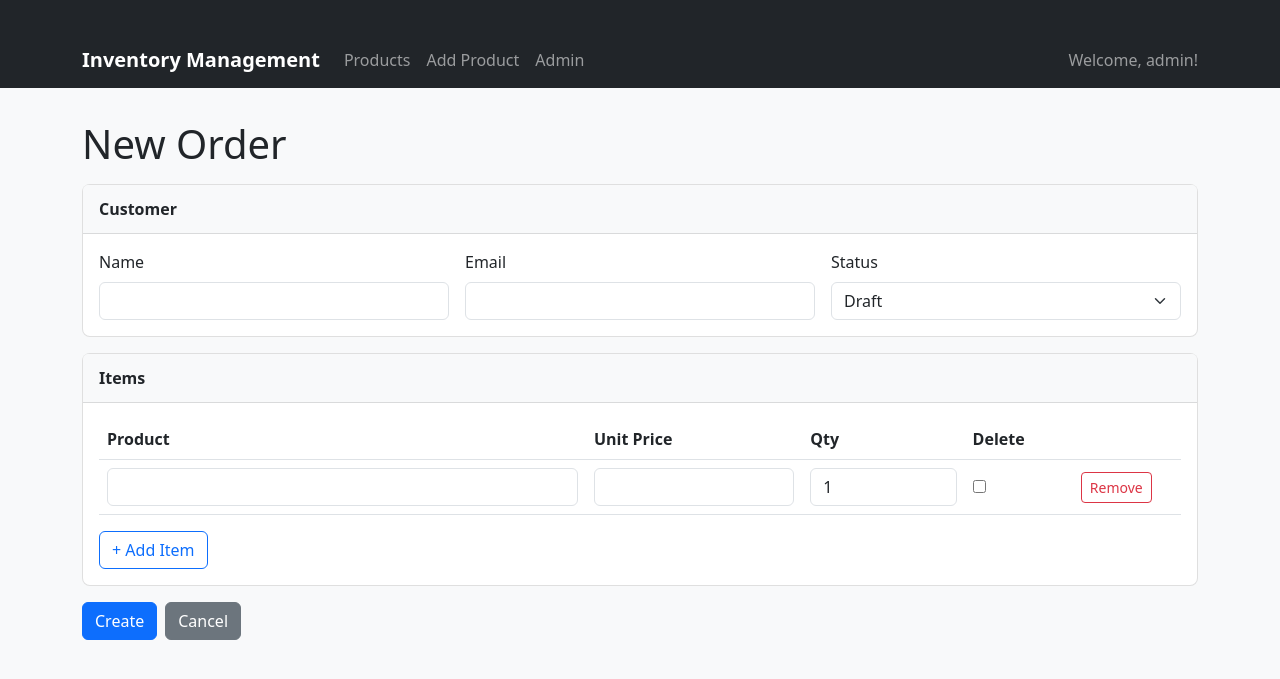
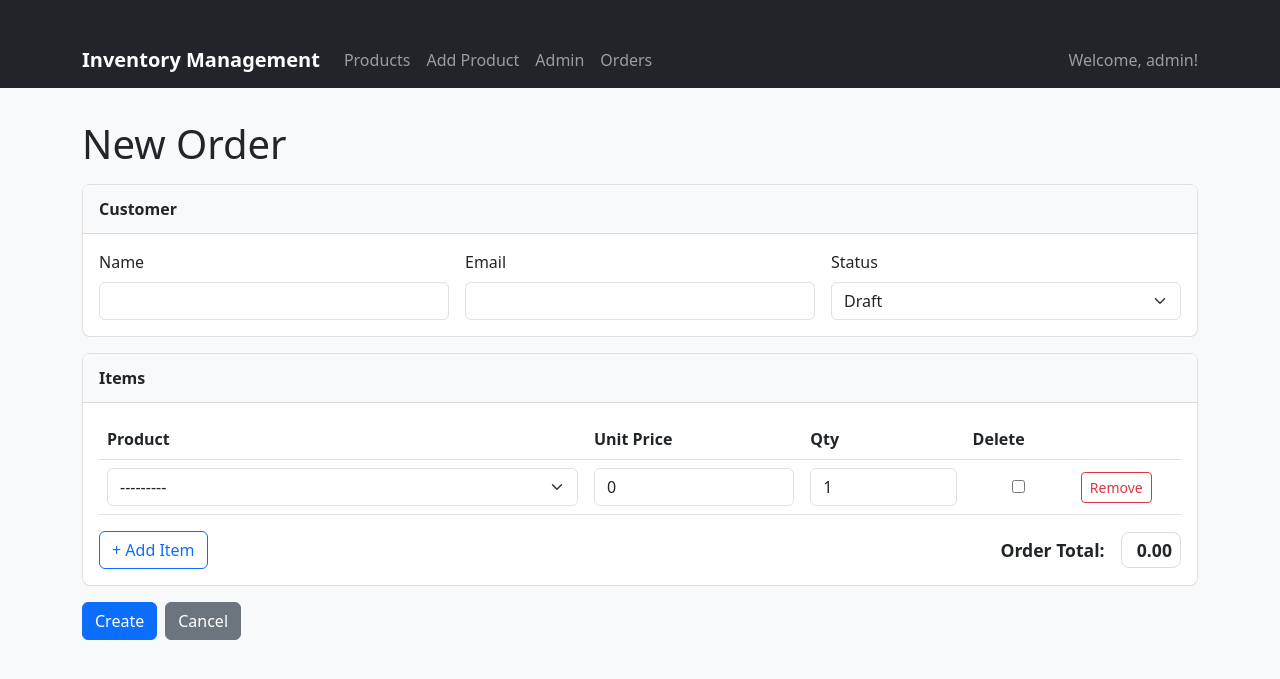
Before and after one commit to Bhulkuveer3024/Inventory-management, a Django app: page /orders/new/ in a window 1280 px wide. Shown: the top 679 px of the page. Run offline with Django 5.2, Linux system fonts and the light colour scheme; a user stored in the database is signed in; data comes from the database, SQL or seed files in the repository; both versions use the stored data as it was after the commit.

Commit message:
feat: link orders and inventory, live totals, done by me and Veer

```diff
--- a/mainapp/inventory/templates/inventory/base.html
+++ b/mainapp/inventory/templates/inventory/base.html
@@ -1,11 +1,14 @@
 <!DOCTYPE html>
 <html lang="en">
   <head>
-    <meta charset="UTF-8">
-    <meta name="viewport" content="width=device-width, initial-scale=1.0">
+    <meta charset="UTF-8" />
+    <meta name="viewport" content="width=device-width, initial-scale=1.0" />
     <title>{% block title %}Inventory Management{% endblock %}</title>
     <!-- Bootstrap CSS -->
-    <link href="https://cdn.jsdelivr.net/npm/bootstrap@5.3.0/dist/css/bootstrap.min.css" rel="stylesheet">
+    <link
+      href="https://cdn.jsdelivr.net/npm/bootstrap@5.3.0/dist/css/bootstrap.min.css"
+      rel="stylesheet"
+    />
     <style>
       body {
         background-color: #f8f9fa;
@@ -22,20 +25,34 @@
     <!-- Navigation -->
     <nav class="navbar navbar-expand-lg navbar-dark bg-dark">
       <div class="container">
-            <a class="navbar-brand" href="{% url 'inventory:product_list' %}">Inventory Management</a>
-            <button class="navbar-toggler" type="button" data-bs-toggle="collapse" data-bs-target="#navbarNav">
+        <a class="navbar-brand" href="{% url 'inventory:product_list' %}"
+          >Inventory Management</a
+        >
+        <button
+          class="navbar-toggler"
+          type="button"
+          data-bs-toggle="collapse"
+          data-bs-target="#navbarNav"
+        >
           <span class="navbar-toggler-icon"></span>
         </button>
         <div class="collapse navbar-collapse" id="navbarNav">
           <ul class="navbar-nav me-auto">
             <li class="nav-item">
-                        <a class="nav-link" href="{% url 'inventory:product_list' %}">Products</a>
+              <a class="nav-link" href="{% url 'inventory:product_list' %}"
+                >Products</a
+              >
             </li>
             <li class="nav-item">
-                        <a class="nav-link" href="{% url 'inventory:product_create' %}">Add Product</a>
+              <a class="nav-link" href="{% url 'inventory:product_create' %}"
+                >Add Product</a
+              >
             </li>
             <li class="nav-item">
               <a class="nav-link" href="/admin/">Admin</a>
+            </li>
+            <li class="nav-item">
+              <a class="nav-link" href="{% url 'orders:list' %}">Orders</a>
             </li>
           </ul>
           <ul class="navbar-nav">
@@ -56,17 +73,19 @@
 
     <!-- Main Content -->
     <div class="container">
-        {% if messages %}
-            {% for message in messages %}
-                <div class="alert alert-{{ message.tags }} alert-dismissible fade show" role="alert">
+      {% if messages %} {% for message in messages %}
+      <div
+        class="alert alert-{{ message.tags }} alert-dismissible fade show"
+        role="alert"
+      >
         {{ message }}
-                    <button type="button" class="btn-close" data-bs-dismiss="alert"></button>
+        <button
+          type="button"
+          class="btn-close"
+          data-bs-dismiss="alert"
+        ></button>
       </div>
-            {% endfor %}
-        {% endif %}
-
-        {% block content %}
-        {% endblock %}
+      {% endfor %} {% endif %} {% block content %} {% endblock %}
     </div>
 
     <!-- Bootstrap JS -->
--- a/mainapp/orders/admin.py
+++ b/mainapp/orders/admin.py
@@ -11,7 +11,7 @@ class OrderItemInline(admin.TabularInline):
 
 @admin.register(Order)
 class OrderAdmin(admin.ModelAdmin):
-    list_display = ("id", "customer_name", "status", "created_at", "updated_at")
+    list_display = ("id", "customer_name", "status", "created_at", "updated_at", "total")
     list_filter = ("status", "created_at")
     search_fields = ("customer_name", "customer_email")
     inlines = [OrderItemInline]
--- a/mainapp/orders/forms.py
+++ b/mainapp/orders/forms.py
@@ -1,7 +1,8 @@
-# What this does: Defines simple forms and a formset (multiple items) for Orders.
+# orders/forms.py
 from django import forms
 from django.forms import inlineformset_factory
 from .models import Order, OrderItem
+from inventory.models import Product
 
 class OrderForm(forms.ModelForm):
     class Meta:
@@ -14,19 +15,32 @@ class OrderForm(forms.ModelForm):
         }
 
 class OrderItemForm(forms.ModelForm):
+    # product not required so old rows without a product can still save
+    product = forms.ModelChoiceField(
+        queryset=Product.objects.filter(is_active=True).order_by("name"),
+        required=False,
+        widget=forms.Select(attrs={"class": "form-select"})
+    )
+
+    def __init__(self, *args, **kwargs):
+        super().__init__(*args, **kwargs)
+        inst = self.instance
+        # Prefill price from product for existing rows that have no price yet
+        if inst and inst.pk and (not inst.unit_price or float(inst.unit_price) == 0) and inst.product_id:
+            self.fields["unit_price"].initial = inst.product.price
+
     class Meta:
         model = OrderItem
-        fields = ["product_name", "unit_price", "quantity"]
+        fields = ["product", "unit_price", "quantity"]
         widgets = {
-            "product_name": forms.TextInput(attrs={"class": "form-control"}),
             "unit_price": forms.NumberInput(attrs={"class": "form-control", "step": "0.01", "min": "0"}),
             "quantity": forms.NumberInput(attrs={"class": "form-control", "min": "1"}),
         }
 
-# Inline formset to edit Order + its OrderItems together
 OrderItemFormSet = inlineformset_factory(
     Order, OrderItem,
     form=OrderItemForm,
-    fields=["product_name", "unit_price", "quantity"],
-    extra=1, can_delete=True
+    fields=["product", "unit_price", "quantity"],
+    extra=1,
+    can_delete=True
 )
--- a/mainapp/orders/views.py
+++ b/mainapp/orders/views.py
@@ -1,17 +1,19 @@
-# What this does: List/Detail/Create/Update/Delete for orders with inline items.
+# orders/views.py (only showing full file for clarity)
 from django.shortcuts import render, redirect, get_object_or_404
+from django.contrib import messages
+from django.contrib.auth.decorators import login_required
+from django.core.exceptions import ValidationError
+from django.db import transaction
 from django.db.models import Prefetch
-from django.contrib import messages
+
 from .models import Order, OrderItem
 from .forms import OrderForm, OrderItemFormSet
-
+from inventory.models import Product
+from collections import Counter
+from inventory.models import Product
+@login_required
 def order_list(request):
-    # Prefetch items so totals are fast
-    orders = Order.objects.prefetch_related(
-        Prefetch("items", queryset=OrderItem.objects.all())
-    ).order_by("-id")
-
-    # Simple “dashboard” summary
+    orders = Order.objects.prefetch_related(Prefetch("items", queryset=OrderItem.objects.all())).order_by("-id")
     counts = {
         "total": orders.count(),
         "draft": orders.filter(status="DRAFT").count(),
@@ -20,53 +22,159 @@ def order_list(request):
         "fulfilled": orders.filter(status="FULFILLED").count(),
         "cancelled": orders.filter(status="CANCELLED").count(),
     }
-    # Total revenue (sum of subtotals) in Python (simple & clear)
     revenue = 0
     for o in orders:
         revenue += sum(it.unit_price * it.quantity for it in o.items.all())
+    return render(request, "orders/order_list.html", {"orders": orders, "counts": counts, "revenue": revenue})
 
-    return render(request, "orders/order_list.html", {
-        "orders": orders,
-        "counts": counts,
-        "revenue": revenue,
-    })
-
+@login_required
 def order_detail(request, pk):
-    order = get_object_or_404(
-        Order.objects.prefetch_related("items"), pk=pk
-    )
+    order = get_object_or_404(Order.objects.prefetch_related("items"), pk=pk)
     return render(request, "orders/order_detail.html", {"order": order})
 
+@login_required
 def order_create(request):
     order = Order()
     if request.method == "POST":
         form = OrderForm(request.POST, instance=order)
         formset = OrderItemFormSet(request.POST, instance=order, prefix="items")
         if form.is_valid() and formset.is_valid():
-            form.save()
-            formset.save()
-            messages.success(request, "Order created.")
-            return redirect("orders:detail", pk=order.pk)
+            try:
+                with transaction.atomic():
+                    form.save()
+                    formset.save()
+                    if order.status == "PAID":
+                        _apply_stock_delta(order, deduct=True)
+                messages.success(request, "Order created.")
+                return redirect("orders:detail", pk=order.pk)
+            except ValidationError as e:
+                messages.error(request, f"{e}")
+        else:
+            messages.error(request, "Please fix the form errors below.")
+            # DEBUG (optional): print(form.errors, formset.errors)
     else:
         form = OrderForm(instance=order)
         formset = OrderItemFormSet(instance=order, prefix="items")
-    return render(request, "orders/order_form.html", {"form": form, "formset": formset, "is_create": True})
+    return render(
+        request,
+        "orders/order_form.html",
+        {"form": form, "formset": formset, "is_create": True, "products": Product.objects.filter(is_active=True)}
+    )
 
+@login_required
 def order_update(request, pk):
+    """
+    Edit an order. Adjust stock if:
+    - status changes to PAID (deduct all)
+    - status changes from PAID to DRAFT/CANCELLED (return all)
+    - status stays PAID but items/quantities changed (apply deltas)
+    """
     order = get_object_or_404(Order, pk=pk)
+    old_status = order.status
+
+    # snapshot old items by product BEFORE saving, only needed if was PAID
+    old_counts = _snapshot_counts(order) if old_status == "PAID" else Counter()
+
     if request.method == "POST":
         form = OrderForm(request.POST, instance=order)
         formset = OrderItemFormSet(request.POST, instance=order, prefix="items")
         if form.is_valid() and formset.is_valid():
-            form.save()
-            formset.save()
-            messages.success(request, "Order updated.")
-            return redirect("orders:detail", pk=order.pk)
+            try:
+                with transaction.atomic():
+                    form.save()
+                    formset.save()
+
+                    # If status changed, use full adjustments
+                    if old_status != order.status:
+                        if order.status == "PAID" and old_status != "PAID":
+                            _apply_stock_delta(order, deduct=True)          # deduct everything (new)
+                        elif old_status == "PAID" and order.status in ("CANCELLED", "DRAFT"):
+                            _apply_stock_delta(order, deduct=False)         # return everything (old)
+                    else:
+                        # Status unchanged
+                        if order.status == "PAID":
+                            # Compute deltas between old and new items
+                            new_counts = _snapshot_counts(order)
+                            deltas = _compute_deltas(old_counts, new_counts)
+                            if deltas:
+                                _apply_stock_delta_partial(deltas)          # +/- only the difference
+
+                messages.success(request, "Order updated.")
+                return redirect("orders:detail", pk=order.pk)
+            except ValidationError as e:
+                messages.error(request, f"{e}")
+        else:
+            messages.error(request, "Please fix the form errors below.")
     else:
         form = OrderForm(instance=order)
         formset = OrderItemFormSet(instance=order, prefix="items")
-    return render(request, "orders/order_form.html", {"form": form, "formset": formset, "is_create": False, "order": order})
 
+    return render(
+        request,
+        "orders/order_form.html",
+        {
+            "form": form,
+            "formset": formset,
+            "is_create": False,
+            "order": order,
+            "products": Product.objects.filter(is_active=True),
+        },
+    )
+def _snapshot_counts(order):
+    """
+    Return a Counter mapping product_id -> total qty in this order.
+    Only includes items that have a product.
+    """
+    counts = Counter()
+    for it in order.items.all():
+        if it.product_id:
+            counts[it.product_id] += it.quantity
+    return counts
+
+def _compute_deltas(old_counts, new_counts):
+    """
+    Return {product_id: delta_qty}, where +delta means deduct, -delta means add back.
+    """
+    all_ids = set(old_counts) | set(new_counts)
+    deltas = {}
+    for pid in all_ids:
+        delta = new_counts.get(pid, 0) - old_counts.get(pid, 0)
+        if delta != 0:
+            deltas[pid] = delta
+    return deltas
+
+def _apply_stock_delta_partial(deltas):
+    """
+    Apply per-product deltas:
+      +N => deduct N from stock
+      -N => add N back to stock
+    Validates availability before deducting.
+    """
+    if not deltas:
+        return
+    pids = [pid for pid in deltas.keys() if pid]
+    products = {p.id: p for p in Product.objects.select_for_update().filter(id__in=pids)}
+
+    # Validate availability for deductions first
+    for pid, delta in deltas.items():
+        if delta > 0:
+            p = products[pid]
+            if p.quantity < delta:
+                raise ValidationError(f"Not enough stock for {p.name}.")
+
+    # Apply
+    for pid, delta in deltas.items():
+        p = products[pid]
+        if delta > 0:
+            p.quantity -= delta
+        else:
+            p.quantity += (-delta)
+        p.save(update_fields=["quantity"])
+
+
+
+
+@login_required
 def order_delete(request, pk):
     order = get_object_or_404(Order, pk=pk)
     if request.method == "POST":
@@ -74,3 +182,17 @@ def order_delete(request, pk):
         messages.success(request, "Order deleted.")
         return redirect("orders:list")
     return render(request, "orders/order_confirm_delete.html", {"order": order})
+
+def _apply_stock_delta(order: Order, deduct: bool):
+    items = order.items.select_related("product")
+    for it in items:
+        if not it.product:
+            raise ValidationError("All items must be linked to a Product to change stock.")
+    if deduct:
+        for it in items:
+            if it.product.quantity < it.quantity:
+                raise ValidationError(f"Not enough stock for {it.product.name}.")
+    for it in items:
+        p = it.product
+        p.quantity = p.quantity - it.quantity if deduct else p.quantity + it.quantity
+        p.save(update_fields=["quantity"])
--- a/mainapp/templates/orders/order_detail.html
+++ b/mainapp/templates/orders/order_detail.html
@@ -77,7 +77,7 @@
       <tbody>
         {% for it in order.items.all %}
         <tr>
-          <td>{{ it.product_name }}</td>
+          <td>{{ it.product }}</td>
           <td>${{ it.unit_price }}</td>
           <td>{{ it.quantity }}</td>
           <td>${{ it.subtotal }}</td>
--- a/mainapp/templates/orders/order_form.html
+++ b/mainapp/templates/orders/order_form.html
@@ -7,12 +7,22 @@
   .card-header { padding: .75rem 1rem; border-bottom: 1px solid rgba(0,0,0,.125); background: #f8f9fa; font-weight: 600; }
   .card-body { padding: 1rem; }
   .remove-btn { white-space: nowrap; }
+  .totals { display:flex; gap:1rem; align-items:center; font-weight:700; font-size:1.1rem; }
+  .totals .value { padding:.25rem .5rem; border:1px solid #ddd; border-radius:.5rem; background:#fff; min-width:6ch; text-align:right; }
+  .errorlist { color:#b00020; margin:.25rem 0 0; list-style:none; padding:0; font-size:.9rem; }
 </style>
 
 <h1 class="mb-3">{% if is_create %}New Order{% else %}Edit Order #{{ order.id }}{% endif %}</h1>
 
 <form method="post" novalidate>
   {% csrf_token %}
+
+  {% if form.non_field_errors %}
+    <ul class="errorlist">{% for e in form.non_field_errors %}<li>{{ e }}</li>{% endfor %}</ul>
+  {% endif %}
+  {% if formset.non_form_errors %}
+    <ul class="errorlist">{% for e in formset.non_form_errors %}<li>{{ e }}</li>{% endfor %}</ul>
+  {% endif %}
 
   <div class="card mb-3">
     <div class="card-header">Customer</div>
@@ -21,17 +31,17 @@
         <div class="col-md-4">
           <label class="form-label">Name</label>
           {{ form.customer_name }}
-          {% for e in form.customer_name.errors %}<div class="text-danger small">{{ e }}</div>{% endfor %}
+          {% if form.customer_name.errors %}<ul class="errorlist">{% for e in form.customer_name.errors %}<li>{{ e }}</li>{% endfor %}</ul>{% endif %}
         </div>
         <div class="col-md-4">
           <label class="form-label">Email</label>
           {{ form.customer_email }}
-          {% for e in form.customer_email.errors %}<div class="text-danger small">{{ e }}</div>{% endfor %}
+          {% if form.customer_email.errors %}<ul class="errorlist">{% for e in form.customer_email.errors %}<li>{{ e }}</li>{% endfor %}</ul>{% endif %}
         </div>
         <div class="col-md-4">
           <label class="form-label">Status</label>
           {{ form.status }}
-          {% for e in form.status.errors %}<div class="text-danger small">{{ e }}</div>{% endfor %}
+          {% if form.status.errors %}<ul class="errorlist">{% for e in form.status.errors %}<li>{{ e }}</li>{% endfor %}</ul>{% endif %}
         </div>
       </div>
     </div>
@@ -54,10 +64,21 @@
         <tbody id="items-table-body">
           {% for f in formset.forms %}
           <tr class="item-row">
-            <td>{{ f.product_name }}</td>
-            <td>{{ f.unit_price }}</td>
-            <td>{{ f.quantity }}</td>
-            <td>{{ f.DELETE }}</td>
+            <td>
+              {# IMPORTANT: include hidden id so Django knows existing rows #}
+              {% for hidden in f.hidden_fields %}{{ hidden }}{% endfor %}
+              {{ f.product }}
+              {% if f.product.errors %}<ul class="errorlist">{% for e in f.product.errors %}<li>{{ e }}</li>{% endfor %}</ul>{% endif %}
+            </td>
+            <td>
+              {{ f.unit_price }}
+              {% if f.unit_price.errors %}<ul class="errorlist">{% for e in f.unit_price.errors %}<li>{{ e }}</li>{% endfor %}</ul>{% endif %}
+            </td>
+            <td>
+              {{ f.quantity }}
+              {% if f.quantity.errors %}<ul class="errorlist">{% for e in f.quantity.errors %}<li>{{ e }}</li>{% endfor %}</ul>{% endif %}
+            </td>
+            <td class="text-center">{{ f.DELETE }}</td>
             <td><button type="button" class="btn btn-sm btn-outline-danger remove-btn" onclick="removeRow(this)">Remove</button></td>
           </tr>
           {% endfor %}
@@ -66,15 +87,24 @@
 
       <template id="empty-row">
         <tr class="item-row">
-          <td>__PRODUCT__</td>
+          <td>
+            __HIDDENS__
+            __PRODUCT__
+          </td>
           <td>__PRICE__</td>
           <td>__QTY__</td>
-          <td>__DEL__</td>
+          <td class="text-center">__DEL__</td>
           <td><button type="button" class="btn btn-sm btn-outline-danger remove-btn" onclick="removeRow(this)">Remove</button></td>
         </tr>
       </template>
 
-      <button type="button" class="btn btn-outline-primary" id="add-item-btn">+ Add Item</button>
+      <div class="d-flex justify-content-between align-items-center">
+        <button type="button" class="btn btn-outline-primary" id="add-item-btn">+ Add Item</button>
+        <div class="totals">
+          <span>Order Total:</span>
+          <span class="value" id="order-total">0.00</span>
+        </div>
+      </div>
     </div>
   </div>
 
@@ -85,56 +115,97 @@
 </form>
 
 <script>
-  // Tiny JS to clone the empty_form and append a row (no external files).
+  // Build a simple {productId: price} map for auto-fill
+  const PRICE_MAP = {
+    {% for p in products %}
+      "{{ p.id }}": "{{ p.price }}",
+    {% endfor %}
+  };
+
   (function() {
+    const tbody = document.getElementById('items-table-body');
+    const totalEl = document.getElementById('order-total');
     const totalForms = document.getElementById('id_items-TOTAL_FORMS');
     const addBtn = document.getElementById('add-item-btn');
-    const tbody = document.getElementById('items-table-body');
 
-    // Build a prototype row from empty_form HTML
     const emptyPrefix = '__prefix__';
-    const emptyHTML = `
-      {{ formset.empty_form.product_name.as_widget|escapejs }}
-      {{ formset.empty_form.unit_price.as_widget|escapejs }}
-      {{ formset.empty_form.quantity.as_widget|escapejs }}
-      {{ formset.empty_form.DELETE.as_widget|escapejs }}
-    `.trim().split('\n');
+    const widgets = {
+      hiddens: `{{ formset.empty_form.id.as_widget|escapejs }}`,
+      product: `{{ formset.empty_form.product.as_widget|escapejs }}`,
+      price:   `{{ formset.empty_form.unit_price.as_widget|escapejs }}`,
+      qty:     `{{ formset.empty_form.quantity.as_widget|escapejs }}`,
+      del:     `{{ formset.empty_form.DELETE.as_widget|escapejs }}`
+    };
+
+    function computeTotal() {
+      let sum = 0;
+      tbody.querySelectorAll('tr.item-row').forEach(row => {
+        const del = row.querySelector('input[type=checkbox][name$="-DELETE"]');
+        if (del && del.checked) return;
+        const priceInput = row.querySelector('input[name$="-unit_price"]');
+        const qtyInput = row.querySelector('input[name$="-quantity"]');
+        const price = parseFloat(priceInput?.value || '0');
+        const qty = parseFloat(qtyInput?.value || '0');
+        if (!isNaN(price) && !isNaN(qty)) sum += price * qty;
+      });
+      totalEl.textContent = sum.toFixed(2);
+    }
 
     function newRow(index) {
-      const product = emptyHTML[0].replaceAll(emptyPrefix, index);
-      const price = emptyHTML[1].replaceAll(emptyPrefix, index);
-      const qty = emptyHTML[2].replaceAll(emptyPrefix, index);
-      const del = emptyHTML[3].replaceAll(emptyPrefix, index);
-
       let row = document.getElementById('empty-row').content.firstElementChild.cloneNode(true);
       row.innerHTML = row.innerHTML
-        .replace('__PRODUCT__', product)
-        .replace('__PRICE__', price)
-        .replace('__QTY__', qty)
-        .replace('__DEL__', del);
+        .replace('__HIDDENS__', widgets.hiddens.replaceAll(emptyPrefix, index))
+        .replace('__PRODUCT__', widgets.product.replaceAll(emptyPrefix, index))
+        .replace('__PRICE__',   widgets.price.replaceAll(emptyPrefix, index))
+        .replace('__QTY__',     widgets.qty.replaceAll(emptyPrefix, index))
+        .replace('__DEL__',     widgets.del.replaceAll(emptyPrefix, index));
       return row;
     }
 
     addBtn?.addEventListener('click', function() {
       const idx = parseInt(totalForms.value, 10);
       tbody.appendChild(newRow(idx));
-      totalForms.value = idx + 1; // keep Django formset count in sync
+      totalForms.value = idx + 1;
+      computeTotal();
     });
+
+    // Auto-fill unit price when product changes (only if empty/0)
+    document.addEventListener('change', function(e) {
+      if (e.target.matches('select[name$="-product"]')) {
+        const select = e.target;
+        const row = select.closest('tr');
+        const priceInput = row.querySelector('input[name$="-unit_price"]');
+        const pid = select.value;
+        if (pid && PRICE_MAP[pid]) {
+          if (!priceInput.value || parseFloat(priceInput.value) === 0) {
+            priceInput.value = PRICE_MAP[pid];
+            priceInput.dispatchEvent(new Event('input')); // refresh total
+          }
+        }
+      }
+    });
+
+    // Recalc totals as you type
+    tbody.addEventListener('input', function(e) {
+      if (e.target.name?.endsWith('-unit_price') ||
+          e.target.name?.endsWith('-quantity') ||
+          e.target.name?.endsWith('-DELETE')) {
+        computeTotal();
+      }
+    });
+
+    // Initial calc
+    computeTotal();
+
+    // Remove row (uses DELETE checkbox if present)
+    window.removeRow = function(btn) {
+      const tr = btn.closest('tr');
+      const del = tr.querySelector('input[type=checkbox][name$="-DELETE"]');
+      if (del) { del.checked = true; tr.style.display = 'none'; }
+      else { tr.remove(); }
+      computeTotal();
+    }
   })();
-
-  function removeRow(btn) {
-    const tr = btn.closest('tr');
-    // If there's a DELETE checkbox in this row, tick it (for existing rows)
-    const del = tr.querySelector('input[type=checkbox][name$="-DELETE"]');
-    if (del) {
-      del.checked = true;
-      tr.style.display = 'none';
-    } else {
-      // New unsaved row: just remove the element
-      tr.remove();
-      // NOTE: We keep TOTAL_FORMS as-is; Django ignores missing indices.
-    }
-  }
 </script>
 
 {% endblock %}
--- a/mainapp/templates/orders/order_list.html
+++ b/mainapp/templates/orders/order_list.html
@@ -4,7 +4,7 @@
 
 <style>
   .page-title { margin: 0 0 1rem; }
-  .stats { display: grid; grid-template-columns: repeat(6, 1fr); gap: .75rem; margin-bottom: 1rem; }
+  .stats { display: grid; grid-template-columns: repeat(5, 1fr); gap: .75rem; margin-bottom: 1rem; }
   .stat { border: 1px solid rgba(0,0,0,.125); border-radius: .5rem; padding: .75rem; background: #f8f9fa; text-align: center; }
   .stat .num { font-weight: 800; font-size: 1.2rem; }
   @media (max-width: 992px){ .stats { grid-template-columns: repeat(3, 1fr); } }
@@ -19,7 +19,6 @@
   <div class="stat"><div class="text-muted">Draft</div><div class="num">{{ counts.draft }}</div></div>
   <div class="stat"><div class="text-muted">Pending</div><div class="num">{{ counts.pending }}</div></div>
   <div class="stat"><div class="text-muted">Paid</div><div class="num">{{ counts.paid }}</div></div>
-  <div class="stat"><div class="text-muted">Fulfilled</div><div class="num">{{ counts.fulfilled }}</div></div>
   <div class="stat"><div class="text-muted">Cancelled</div><div class="num">{{ counts.cancelled }}</div></div>
 </div>
 
@@ -52,8 +51,6 @@
         {% elif o.status == "PENDING" %}
           <span class="badge bg-warning text-dark badge-rounded">Pending</span>
         {% elif o.status == "PAID" %}
-          <span class="badge bg-success badge-rounded">Paid</span>
-        {% elif o.status == "FULFILLED" %}
           <span class="badge bg-info text-dark badge-rounded">Fulfilled</span>
         {% elif o.status == "CANCELLED" %}
           <span class="badge bg-danger badge-rounded">Cancelled</span>
```
Also changed, not shown: mainapp/inventory/models.py (+8 -0 lines), mainapp/orders/models.py (+18 -7 lines), mainapp/db.sqlite3, mainapp/inventory/migrations/0003_product_category.py (added), mainapp/orders/migrations/0002_orderitem_product_alter_orderitem_product_name_and_more.py (added). Lines whose indentation alone changed are shown as unchanged.
